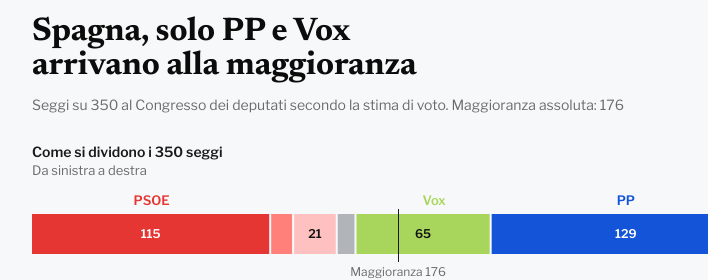
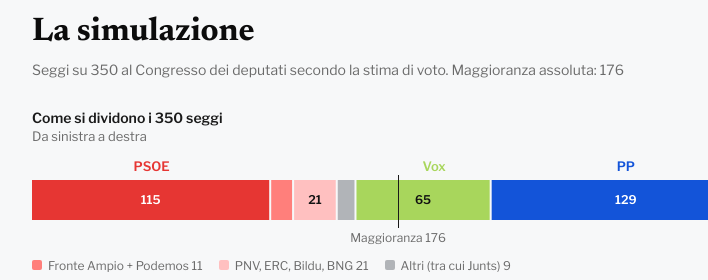
Before and after one commit to CosimoFire/congreso-spagna, a plain HTML site: page seggi/index.html in a window 1280 px wide. Shown: the top 280 px of the page, 244-952 px from the left. Drawn offline with nearby package versions, Linux system fonts and the light colour scheme.

Commit message:
Titolo: La simulazione

```diff
--- a/seggi/index.html
+++ b/seggi/index.html
@@ -3,7 +3,7 @@
 <head>
 <meta charset="utf-8">
 <meta name="viewport" content="width=device-width, initial-scale=1">
-<title>Spagna, solo PP e Vox arrivano alla maggioranza – Radar QN</title>
+<title>La simulazione – Radar QN</title>
 <link rel="preconnect" href="https://fonts.googleapis.com">
 <link rel="preconnect" href="https://fonts.gstatic.com" crossorigin>
 <link rel="stylesheet" href="https://fonts.googleapis.com/css2?family=Libre+Franklin:wght@400;500;600;700&family=Newsreader:opsz,wght@6..72,400;6..72,700&display=swap">
@@ -28,7 +28,7 @@
 <body>
 <main class="radar">
   <header>
-    <h1 class="r-title">Spagna, solo PP e Vox arrivano alla maggioranza</h1>
+    <h1 class="r-title">La simulazione</h1>
     <p class="r-sub">Seggi su 350 al Congresso dei deputati secondo la stima di voto. Maggioranza assoluta: 176</p>
   </header>
 
```
